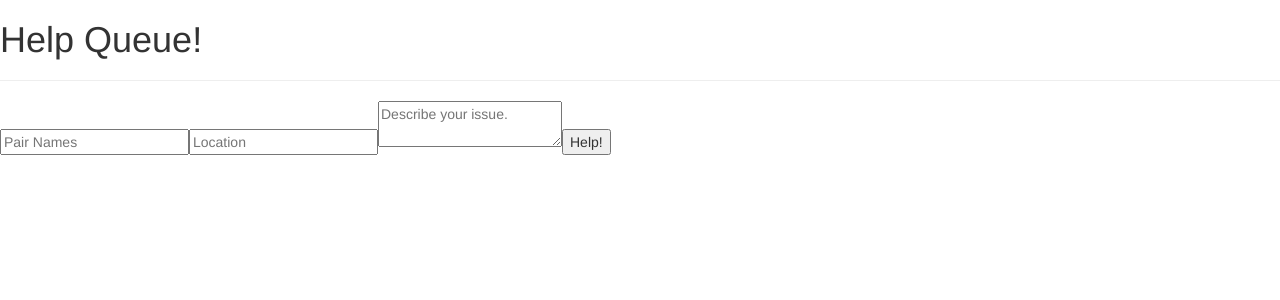
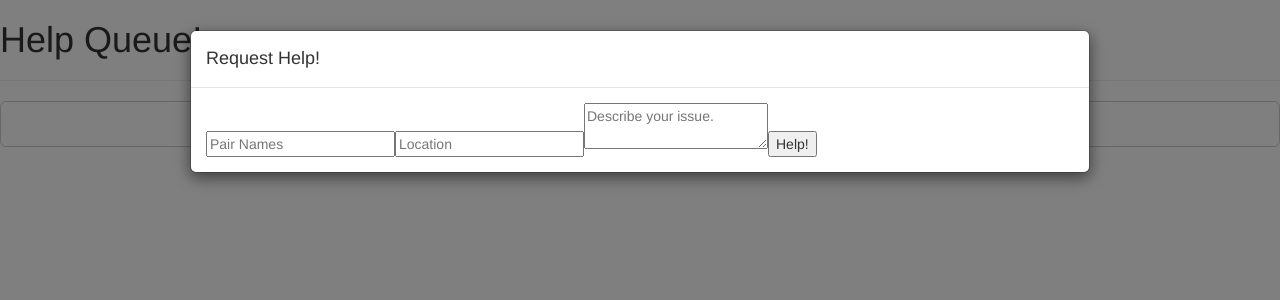
Before and after one commit to larryjtaylor/styled-react-queue, a React app: page / in a window 1280 px wide. Both pictures are taken after a click on the button "Request Help". Shown: the top 300 px of the page. Built offline with nearby package versions, Linux system fonts and the light colour scheme.

Commit message:
refactor form to modal

```diff
--- a/src/components/NewTicketControl.jsx
+++ b/src/components/NewTicketControl.jsx
@@ -2,31 +2,47 @@
 import NewTicketForm from './NewTicketForm';
 import PropTypes from "prop-types";
 import { Button } from "react-bootstrap";
+import { Modal } from "react-bootstrap";
 
 class NewTicketControl extends React.Component {
 
   constructor(props) {
     super(props);
-    this.state = {formVisibleOnPage: false};
-    this.handleDisplayingNewTicketForm = this.handleDisplayingNewTicketForm.bind(this);
+    this.showFormModal = this.showFormModal.bind(this);
+    this.hideFormModal = this.hideFormModal.bind(this);
+    this.state = {formModalIsShowing: false};
   }
 
-  handleDisplayingNewTicketForm(event) {
-    console.log("New ticket button was clicked!");
-    this.setState({formVisibleOnPage: true});
+  showFormModal(event) {
+    this.setState({formModalIsShowing: true});
+  }
+
+  hideFormModal(event) {
+    this.setState({formModalIsShowing: false});
   }
 
   render() {
-    // const formVisibleOnPage = this.state.formVisibleOnPage;
-    let formAreaContent = null;
-    if (this.state.formVisibleOnPage) {
-      formAreaContent = <NewTicketForm onNewTicketCreation={this.props.onNewTicketCreation}/>
-    } else {
-      formAreaContent = <Button block bstyle="primary" bsSize="large" onClick={this.handleDisplayingNewTicketForm.bind(this)}>Request Help</Button>
-    }
     return (
       <div>
-        {formAreaContent}
+        <Button
+          block
+          bstyle="primary"
+          bsSize="large"
+          onClick={this.showFormModal}>
+            Request Help
+        </Button>
+        <Modal
+          show={this.state.formModalIsShowing}
+          onHide={this.hideFormModal}
+          bsSize="large">
+          <Modal.Header>
+            <Modal.Title>Request Help!</Modal.Title>
+          </Modal.Header>
+          <Modal.Body>
+            <NewTicketForm      onNewTicketCreation={this.props.onNewTicketCreation}
+              hideFormAfterSubmission = {this.hideFormAfterModal}/>
+          </Modal.Body>
+        </Modal>
       </div>
     );
   }
```
